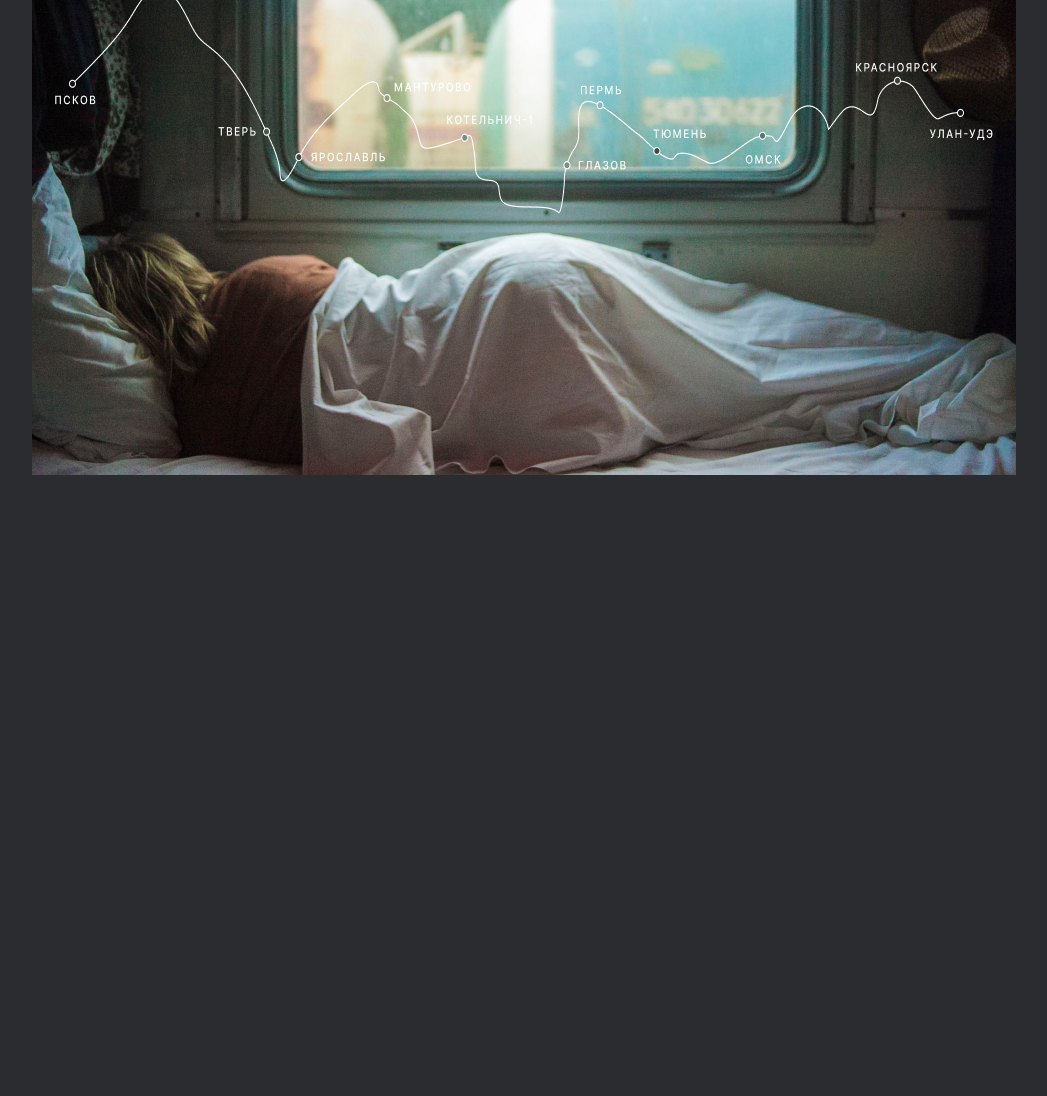
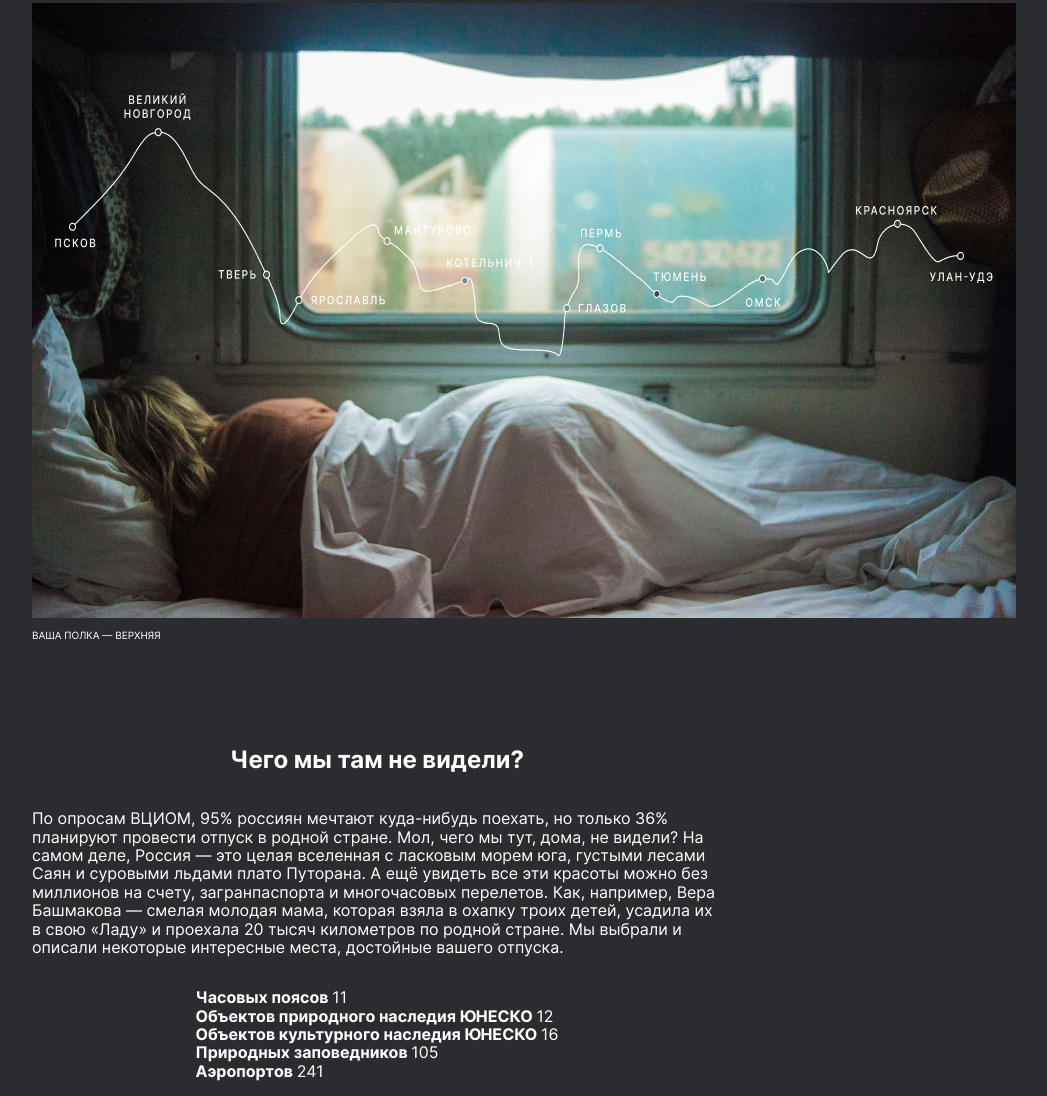
Before and after one commit to tohn-jravolta/russian-travel, a plain HTML site: page index.html in a window 1280 px wide. Shown: the part 535-1631 px from the top of the page, without its empty margins (116-1163 px from the left). Before the commit the page ends 1010 px from the top, so only its background shows below. Drawn offline with Linux system fonts and the light colour scheme; files whose address does not match are found by name.

Commit message:
header/lead and broken intro

```diff
--- a/blocks/header/__lang-link/header__lang-link.css
+++ b/blocks/header/__lang-link/header__lang-link.css
@@ -2,6 +2,6 @@
     text-decoration: none;
     color: white;
     font-family: 'Inter';
-    font-weight: normal;
+    font-weight: 400;
     font-size: 24px;
 }
--- /dev/null
+++ b/blocks/intro/__list/_thin-numbers/intro__list_thin-numbers.css
@@ -0,0 +1,3 @@
+.intro__list_thin-numbers {
+    font-weight: 400;
+}
--- /dev/null
+++ b/blocks/intro/__list/intro__list.css
@@ -0,0 +1,5 @@
+.intro__list {
+    font-weight: 700;
+    list-style: none;
+    padding: 0;
+}
--- /dev/null
+++ b/blocks/intro/__text/intro__text.css
@@ -0,0 +1,3 @@
+.intro__text {
+    font-weight: 400;
+}
--- /dev/null
+++ b/blocks/intro/__title/intro__title.css
@@ -0,0 +1,3 @@
+.intro__title {
+    font-weight: 700;
+}
--- /dev/null
+++ b/blocks/intro/intro.css
@@ -0,0 +1,9 @@
+.intro {
+    width: 690px;
+    color: #ffffff;
+    font-family: 'Inter';
+    margin: 92px 34.53125% 0 11.5625%;
+    display: flex;
+    flex-direction: column;
+    align-items: center;
+}
--- /dev/null
+++ b/blocks/lead/__caption/lead__caption.css
@@ -0,0 +1,8 @@
+.lead__caption {
+    font-family: 'Inter';
+    font-weight: 400;
+    font-size: 10px;
+    color: #ffffff;
+    text-transform: uppercase;
+    margin: 8px 0 0 0;
+}
--- a/blocks/lead/__subtitle/lead__subtitle.css
+++ b/blocks/lead/__subtitle/lead__subtitle.css
@@ -1,6 +1,9 @@
 .lead__subtitle {
+    text-align: center;
     font-family: 'Inter';
     color: #ffffff;
-    font-weight: normal;
+    font-weight: 400;
     font-size: 30px;
+    width: 640px;
+    margin: 32px 0 64px 0;
 }
--- a/blocks/lead/__title/lead__title.css
+++ b/blocks/lead/__title/lead__title.css
@@ -1,9 +1,9 @@
 .lead__title {
     text-align: center;
     font-family: 'Inter';
-    font-weight: bold;
+    font-weight: 900;
     font-size: 96px;
     color: #ffffff;
     width: 56.25%;
-    margin: 0 132px 0 132px;
+    margin: 56px 132px 0 132px;
 }
--- a/index.html
+++ b/index.html
@@ -12,15 +12,28 @@
         <img class="header__logo" src="./images/logo.svg" alt="Россия">
         <div class="header__lang-links">
             <a href="#" class="header__lang-link">Ru</a>
-            <a href="#" class="header__lang-link">Eng</a>
+            <a href="#" class="header__lang-link">En</a>
         </div>
     </header>
     <section class="lead">
         <h1 class="lead__title">Путешествия по России</h1>
         <p class="lead__subtitle">Настоящая страна не в выпусках новостей, а здесь.</p>
-        <img class="lead__image" src="./images/lead__image.png" alt="Плацкарт">
+        <figure class="lead__image">
+            <img src="./images/lead__image.png" alt="Плацкарт">
+            <figcaption class="lead__caption">ваша полка — верхняя</figcaption>
+        </figure>
     </section>
-    <section class="intro"></section>
+    <section class="intro">
+        <h2 class="intro__title">Чего мы там не видели?</h2>
+        <p class="intro__text">По опросам ВЦИОМ, 95% россиян мечтают куда-нибудь поехать, но только 36% планируют провести отпуск в родной стране. Мол, чего мы тут, дома, не видели? На самом деле, Россия — это целая вселенная с ласковым морем юга, густыми лесами Саян и суровыми льдами плато Путорана. А ещё увидеть все эти красоты можно без миллионов на счету, загранпаспорта и многочасовых перелетов. Как, например, Вера Башмакова — смелая молодая мама, которая взяла в охапку троих детей, усадила их в свою «Ладу» и проехала 20 тысяч километров по родной стране. Мы выбрали и описали некоторые интересные места, достойные вашего отпуска.</p>
+        <ul class="intro__list">
+            <li>Часовых поясов <span class="intro__list_thin-numbers">11</span></li>
+            <li>Объектов природного наследия ЮНЕСКО <span class="intro__list_thin-numbers">12</span></li>
+            <li>Объектов культурного наследия ЮНЕСКО <span class="intro__list_thin-numbers">16</span></li>
+            <li>Природных заповедников <span class="intro__list_thin-numbers">105</span></li>
+            <li>Аэропортов <span class="intro__list_thin-numbers">241</span></li>
+        </ul>
+    </section>
     <section class="photo-grid"></section>
     <main class="places"></main>
     <section class="cover"></section>
--- a/pages/index.css
+++ b/pages/index.css
@@ -9,3 +9,9 @@
 @import url(../blocks/lead/__title/lead__title.css);
 @import url(../blocks/lead/__subtitle/lead__subtitle.css);
 @import url(../blocks/lead/__image/lead__image.css);
+@import url(../blocks/lead/__caption/lead__caption.css);
+@import url(../blocks/intro/intro.css);
+@import url(../blocks/intro/__title/intro__title.css);
+@import url(../blocks/intro/__text/intro__text.css);
+@import url(../blocks/intro/__list/intro__list.css);
+@import url(../blocks/intro/__list/_thin-numbers/intro__list_thin-numbers.css);
--- a/vendor/fonts/fonts.css
+++ b/vendor/fonts/fonts.css
@@ -3,19 +3,19 @@
     src: url(./Inter-Regular.woff2) format('woff2');
     src: url(./Inter-Regular.ttf) format('truetype');
     font-family: 'Inter';
-    font-weight: normal;
+    font-weight: 400;
 }
 @font-face {
     src: url(./Inter-Bold.woff) format('woff');
     src: url(./Inter-Bold.woff2) format('woff2');
     src: url(./Inter-Bold.ttf) format('truetype');
     font-family: 'Inter';
-    font-weight: bolder;
+    font-weight: 700;
 }
 @font-face {
     src: url(./Inter-Black.woff) format('woff');
     src: url(./Inter-Black.woff2) format('woff2');
     src: url(./Inter-Black.ttf) format('truetype');
     font-family: 'Inter';
-    font-weight: bold;
+    font-weight: 900;
 }
```
